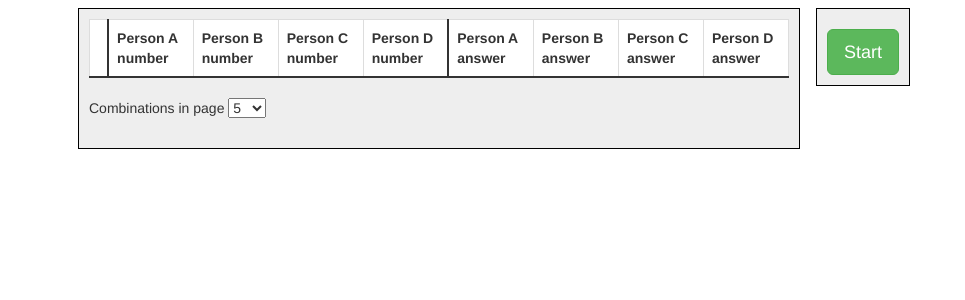
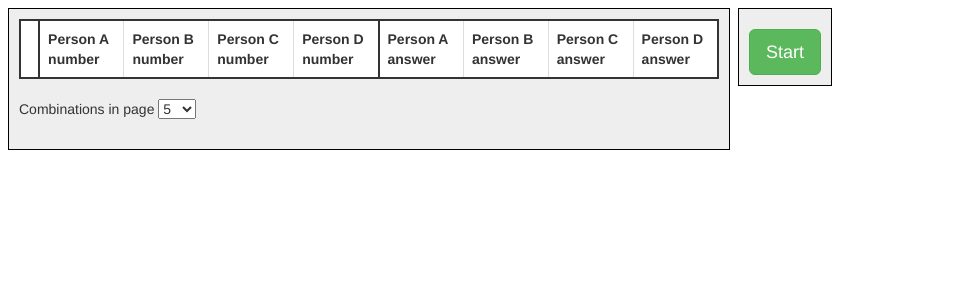
Before and after one commit to RSmetanyuk/myapp, a PHP site: page / in a window 1280 px wide. Shown: the part 65-365 px from the top of the page, without its empty margins (0-965 px from the left). Run offline with PHP 8.4, Linux system fonts and the light colour scheme; lists and menus that the app fills with data are empty.

Commit message:
#37. Changed id to class. Made thik table border

```diff
--- a/css/style.css
+++ b/css/style.css
@@ -3,11 +3,12 @@
   margin: 30;
 }
 
-#main-content,
-#right-sidebar {
+.main-content,
+.right-sidebar {
 	background-color: #eee;
 	border: 1px solid black;
-	margin: 8px;
+	margin-left: 8px;
+	margin-top: 8px;
 	padding: 10px;
 }
 
@@ -18,7 +19,7 @@
 	font-size: 30px;
 }
 
-#main-content {
+.main-content {
 	width: 722px;
 	float: left;
 }
@@ -26,9 +27,13 @@
 #table {
 	width: 700px;
 	background-color: white;
+	border-top: 2px solid;
+	border-bottom: 2px solid;
+	border-left: 2px solid;
+	border-right: 2px solid;
 }
 
-#right-sidebar {
+.right-sidebar {
 	float: left;
 }
 
--- a/index.html
+++ b/index.html
@@ -13,16 +13,14 @@
 </head>
 <body>
 
-	<div class="header">
-		<div class="container-fluid">
-			<img id="logo" src="img/logo.jpg" alt="man thinks">
-			<p>What is my number?</p>
-		</div>
+	<div class="container-fluid header">
+		<img id="logo" src="img/logo.jpg" alt="man thinks">
+		<p>What is my number?</p>
 	</div>
 
-	<div class="container">
 
-	<div id="main-content">
+
+	<div class="main-content">
 		<table class="table table-bordered" id="table">
 			<thead>
 				<tr>
@@ -43,7 +41,7 @@
 
 		<form>
 			Combinations in page
-			<select id="combinationsInPageList" onchange="dom.changeNumberCombinationsInPage()">
+			<select id="combinationsInPageList" onclick="dom.changeNumberCombinationsInPage()">
 				<option value=5>5</option>
 				<option value=10>10</option>
 				<option value=15>15</option>
@@ -56,14 +54,14 @@
 		</ul>
 	</div>
 
-	<div id="right-sidebar">
+	<div class="right-sidebar">
 		<p id="initialInfo"></p>
 		<p id="generalInfo"></p>
 		<button id="Start" onclick="main()" class="btn btn-success btn-lg">Start</button>
 		<button id="Reset" onclick="ResetData()" class="btn btn-warning btn-lg">Clear</button>
 	</div>
 
-	</div>
+
 
 </div>
 
```
